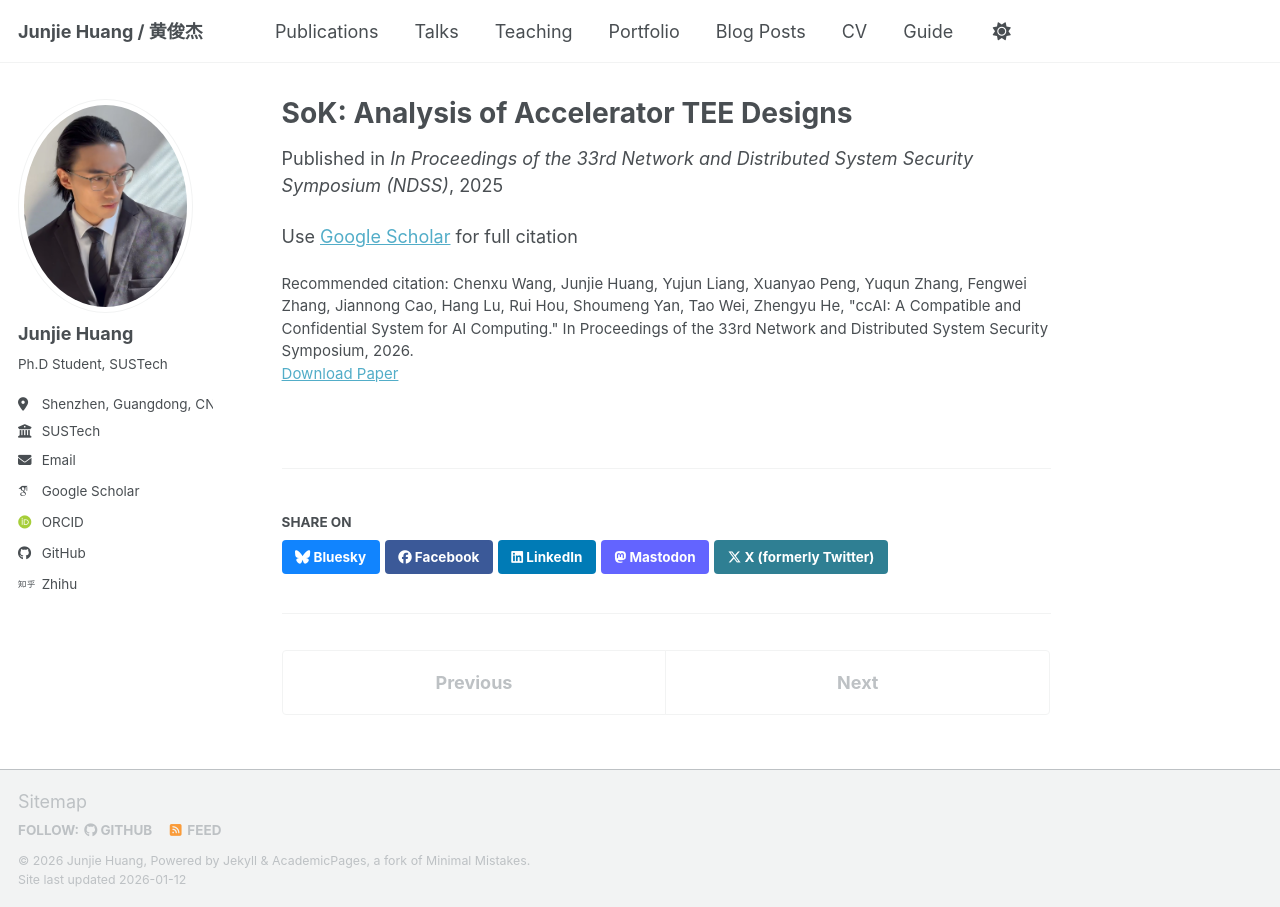
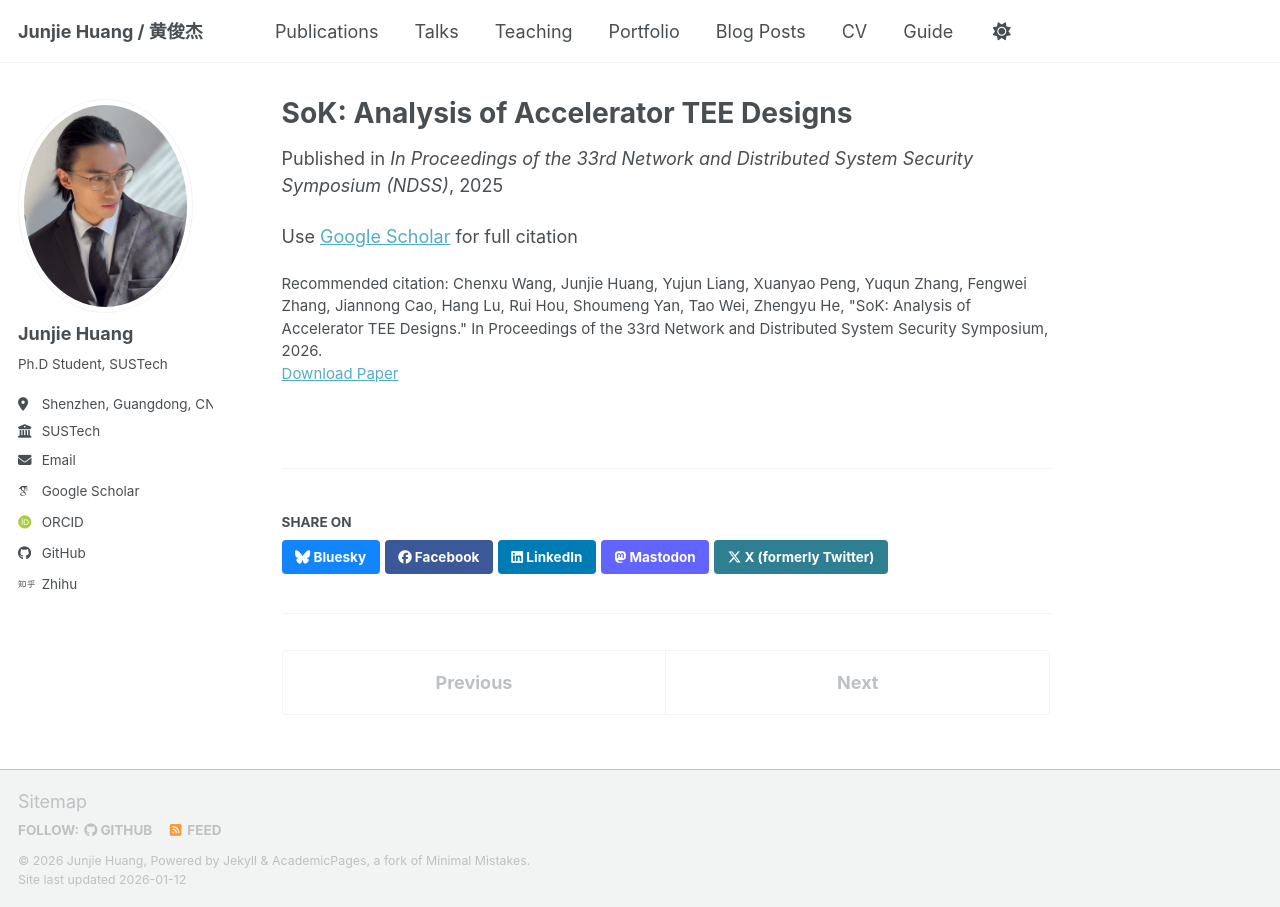
Before and after one commit to HuangJunjie-PhD/HuangJunjie-PhD.github.io, a Jekyll site: the page built from _publications/2025-12-03-SoK-Analysis-of-Accelerator-TEE-Designs.md, in a window 1280 px wide. Built offline with Jekyll 4.4.1, drawn with Linux system fonts in a browser that asks for light colours; some web fonts are replaced; a script bundle is joined from its source files by our own code; library files that are not in the unit come from our copies.

Commit message:
Initial commit

```diff
--- a/_publications/2025-12-03-SoK-Analysis-of-Accelerator-TEE-Designs.md
+++ b/_publications/2025-12-03-SoK-Analysis-of-Accelerator-TEE-Designs.md
@@ -7,6 +7,6 @@ date: 2025-12-03
 paperurl: /files/paper-sok-2026.pdf
 #slidesurl:
 venue: 'In Proceedings of the 33rd Network and Distributed System Security Symposium (NDSS)'
-citation: ' Chenxu Wang, Junjie Huang, Yujun Liang, Xuanyao Peng, Yuqun Zhang, Fengwei Zhang, Jiannong Cao, Hang Lu, Rui Hou, Shoumeng Yan, Tao Wei, Zhengyu He, &quot;ccAI: A Compatible and Confidential System for AI Computing.&quot; In Proceedings of the 33rd Network and Distributed System Security Symposium, 2026.'
+citation: ' Chenxu Wang, Junjie Huang, Yujun Liang, Xuanyao Peng, Yuqun Zhang, Fengwei Zhang, Jiannong Cao, Hang Lu, Rui Hou, Shoumeng Yan, Tao Wei, Zhengyu He, &quot;SoK: Analysis of Accelerator TEE Designs.&quot; In Proceedings of the 33rd Network and Distributed System Security Symposium, 2026.'
 ---
 Use [Google Scholar](https://scholar.google.com/scholar?q=SoK%3A+Analysis+of+Accelerator+TEE+Designs){:target="_blank"} for full citation
```
